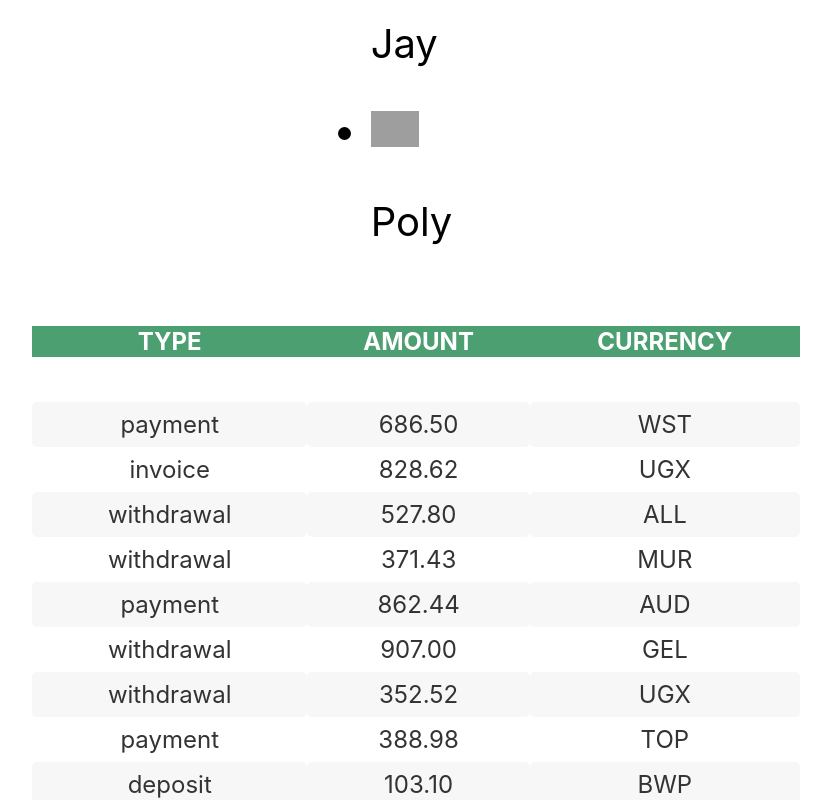
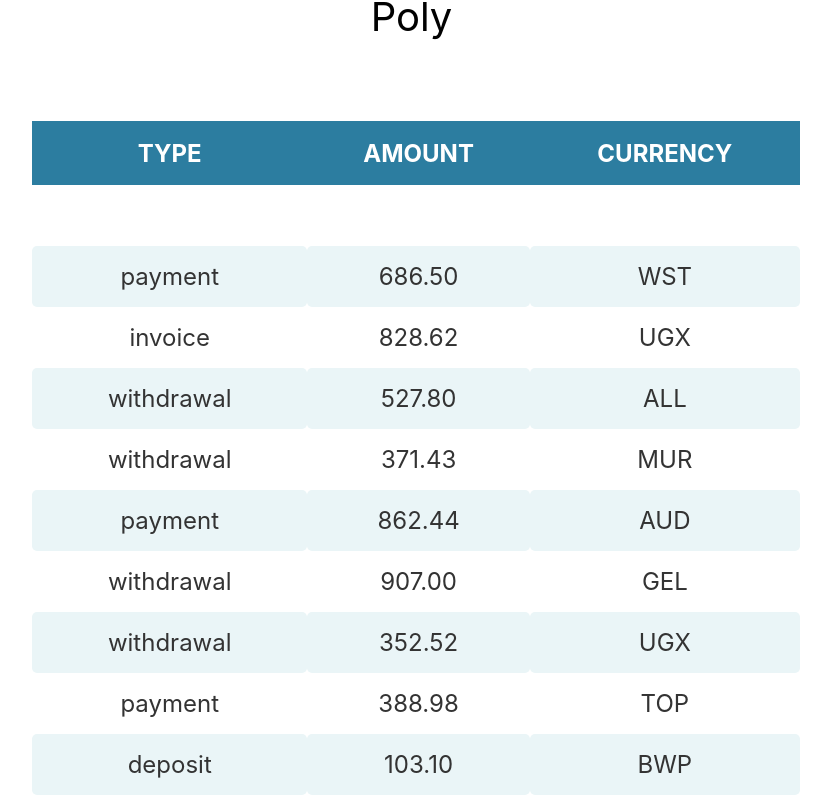
Before and after one commit to Basbassa/goit-react-hw-01-components, a React (Create React App) app: page / in a window 1280 px wide. Shown: the part 720-1520 px from the top of the page, without its empty margins (224-1055 px from the left). Built offline with nearby package versions, Linux system fonts and the light colour scheme; grey boxes are pictures that could not be loaded.

Commit message:
end tanshistory

```diff
--- a/src/components/TransactionHistory/TransactionHistory.module.css
+++ b/src/components/TransactionHistory/TransactionHistory.module.css
@@ -5,20 +5,25 @@
   font-size: 1.5rem;
   margin-bottom: 0.5rem;
   color: #333333;
+  margin-bottom: 5%;
 }
 
 .transaction-history th {
   text-transform: uppercase;
 }
 
+.transaction-history thead tr {
+  height: 4rem;
+}
+
 .transaction-history th:first-child,
 .transaction-history tr:first-child {
-  background-color: #4c9f70;
+  background-color: #2c7da0;
   color: white;
 }
 
 .transaction-history tbody tr:nth-child(even) {
-  background-color: #f7f7f7;
+  background-color: #eaf5f7;
 }
 
 .transaction-history tbody tr:nth-child(odd) {
@@ -32,11 +37,11 @@
 .transaction-history tbody tr:hover {
   transform: scale(1.1);
   transition: transform 0.3s ease-in-out;
-  box-shadow: 0 2px 4px rgba(76, 159, 112, 0.4);
+  box-shadow: 0 2px 4px rgba(0, 0, 0, 0.1), 0 4px 8px rgba(42, 126, 157, 0.4);
 }
 
 .transaction-history td {
-  padding: 0.5rem;
+  padding: 1rem 0.5rem;
   text-align: center;
   border-radius: 5px;
 }
```
